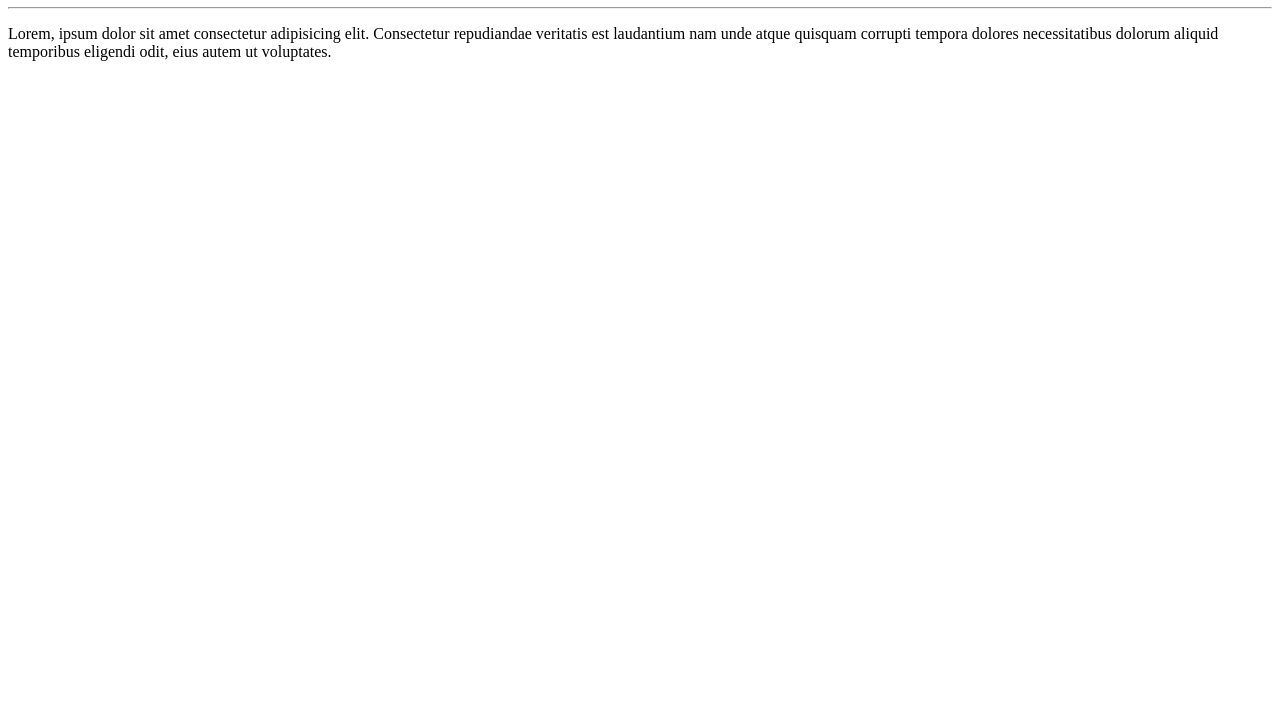
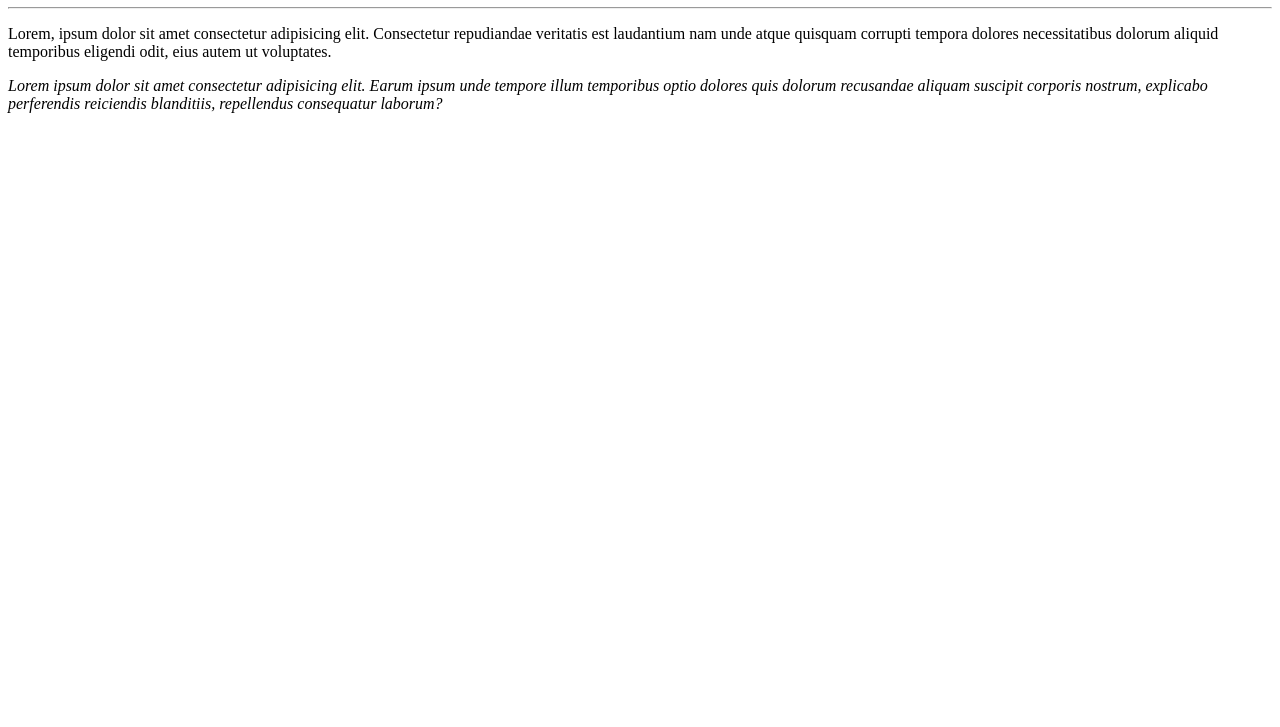
Before and after one commit to lucasandalecio/Ola-Mundo, a plain HTML site: page site-exemplo/index.html in a window 1280 px wide. Shown: the part 73-800 px from the top of the page. Drawn offline with Linux system fonts and the light colour scheme.

Commit message:
Adicionei um parágrafo

```diff
--- a/site-exemplo/index.html
+++ b/site-exemplo/index.html
@@ -15,5 +15,14 @@
       tempora dolores necessitatibus dolorum aliquid temporibus eligendi odit,
       eius autem ut voluptates.
     </p>
+
+    <p>
+      <em
+        >Lorem ipsum dolor sit amet consectetur adipisicing elit. Earum ipsum
+        unde tempore illum temporibus optio dolores quis dolorum recusandae
+        aliquam suscipit corporis nostrum, explicabo perferendis reiciendis
+        blanditiis, repellendus consequatur laborum?</em
+      >
+    </p>
   </body>
 </html>
```
